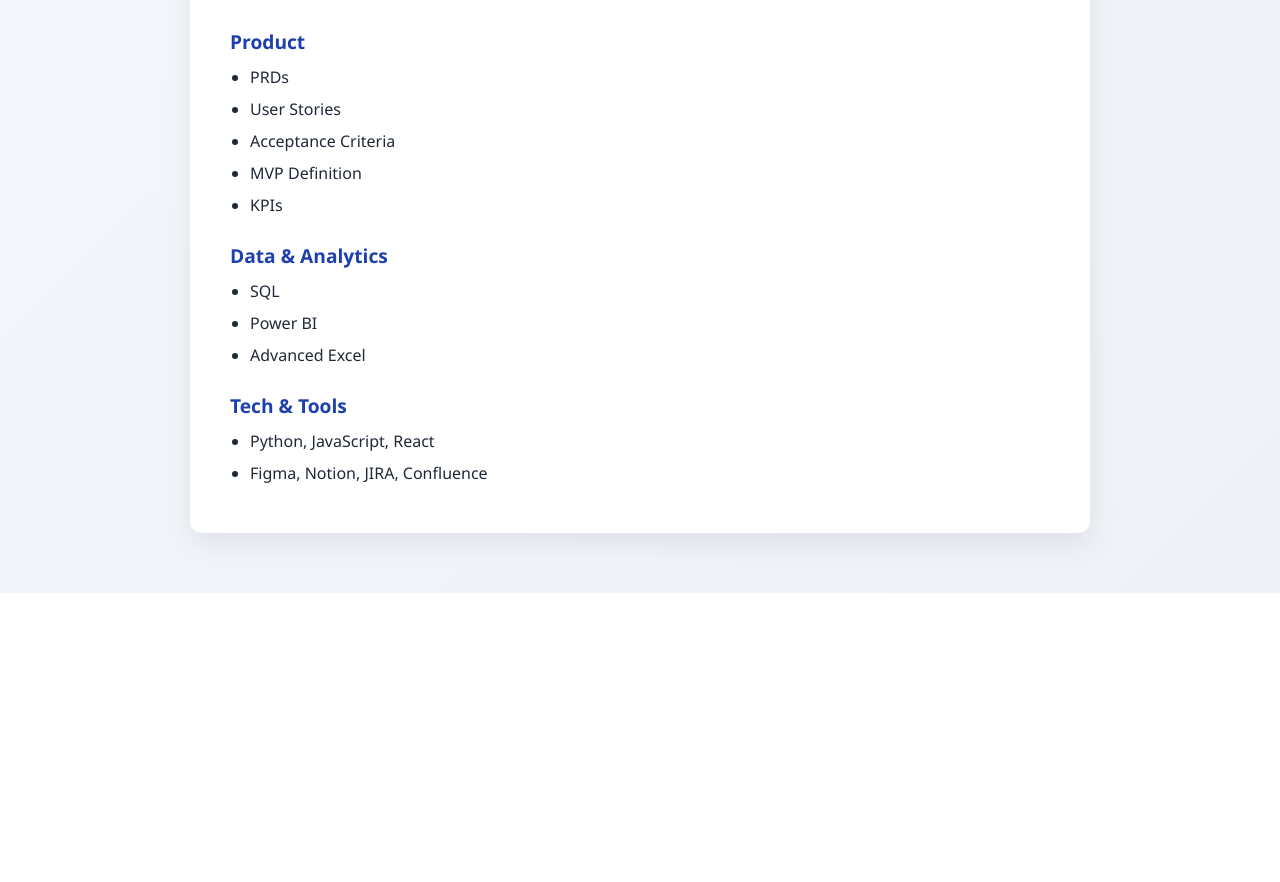
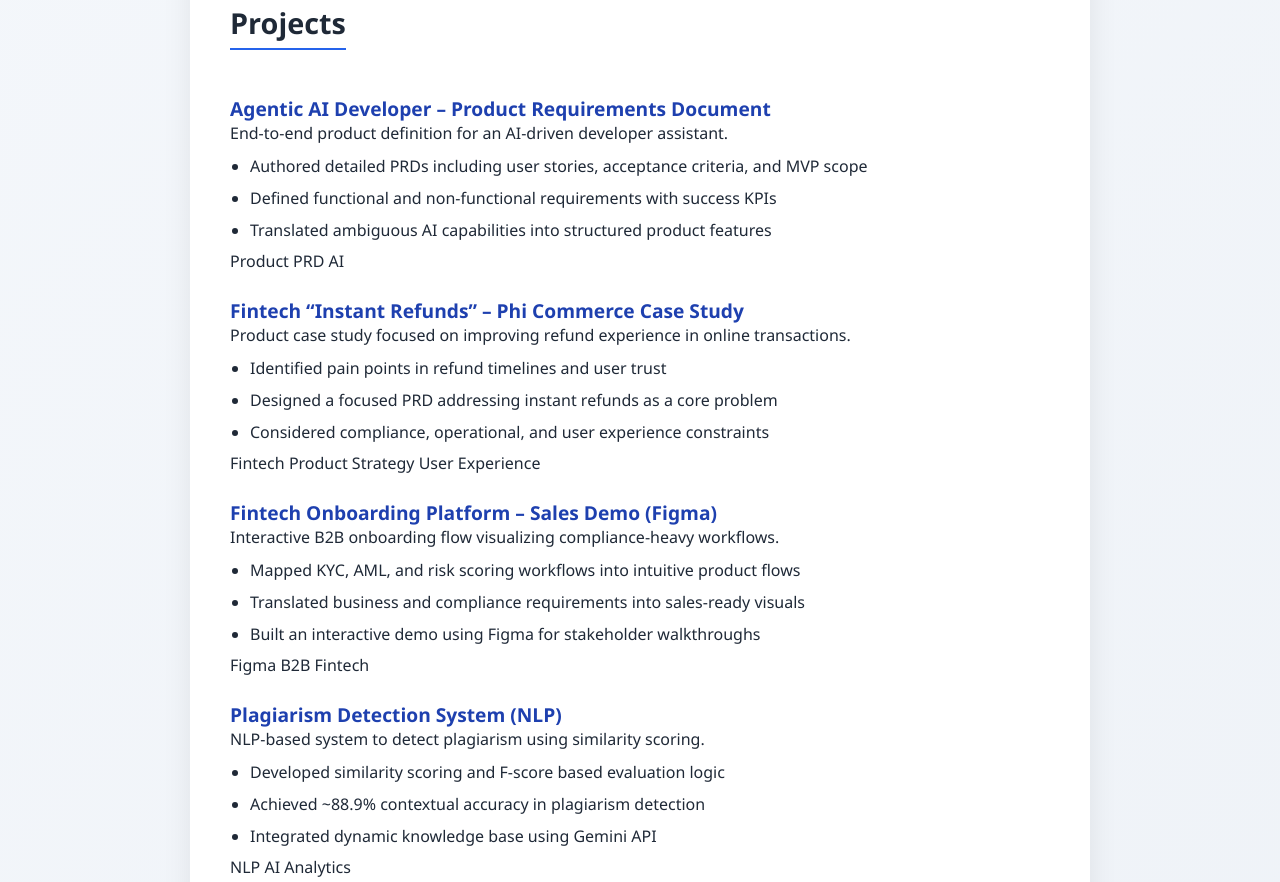
Before and after one commit to Milind-Patekar19/milind-patekar19.github.io, a plain HTML site: page index.html in a window 1280 px wide. Shown: the part 320-1202 px from the top of the page. Before the commit the page ends 913 px from the top, so only its background shows below. Drawn offline with Linux system fonts and the light colour scheme.

Commit message:
Update index.html

```diff
--- a/index.html
+++ b/index.html
@@ -19,6 +19,83 @@
 
     <section>
       <h2>Skills</h2>
+      <section class="projects">
+  <h2>Projects</h2>
+
+  <!-- Project 1 -->
+  <div class="project-card">
+    <h3>Agentic AI Developer – Product Requirements Document</h3>
+    <p class="project-context">
+      End-to-end product definition for an AI-driven developer assistant.
+    </p>
+    <ul>
+      <li>Authored detailed PRDs including user stories, acceptance criteria, and MVP scope</li>
+      <li>Defined functional and non-functional requirements with success KPIs</li>
+      <li>Translated ambiguous AI capabilities into structured product features</li>
+    </ul>
+    <div class="tags">
+      <span>Product</span>
+      <span>PRD</span>
+      <span>AI</span>
+    </div>
+  </div>
+
+  <!-- Project 2 -->
+  <div class="project-card">
+    <h3>Fintech “Instant Refunds” – Phi Commerce Case Study</h3>
+    <p class="project-context">
+      Product case study focused on improving refund experience in online transactions.
+    </p>
+    <ul>
+      <li>Identified pain points in refund timelines and user trust</li>
+      <li>Designed a focused PRD addressing instant refunds as a core problem</li>
+      <li>Considered compliance, operational, and user experience constraints</li>
+    </ul>
+    <div class="tags">
+      <span>Fintech</span>
+      <span>Product Strategy</span>
+      <span>User Experience</span>
+    </div>
+  </div>
+
+  <!-- Project 3 -->
+  <div class="project-card">
+    <h3>Fintech Onboarding Platform – Sales Demo (Figma)</h3>
+    <p class="project-context">
+      Interactive B2B onboarding flow visualizing compliance-heavy workflows.
+    </p>
+    <ul>
+      <li>Mapped KYC, AML, and risk scoring workflows into intuitive product flows</li>
+      <li>Translated business and compliance requirements into sales-ready visuals</li>
+      <li>Built an interactive demo using Figma for stakeholder walkthroughs</li>
+    </ul>
+    <div class="tags">
+      <span>Figma</span>
+      <span>B2B</span>
+      <span>Fintech</span>
+    </div>
+  </div>
+
+  <!-- Project 4 -->
+  <div class="project-card">
+    <h3>Plagiarism Detection System (NLP)</h3>
+    <p class="project-context">
+      NLP-based system to detect plagiarism using similarity scoring.
+    </p>
+    <ul>
+      <li>Developed similarity scoring and F-score based evaluation logic</li>
+      <li>Achieved ~88.9% contextual accuracy in plagiarism detection</li>
+      <li>Integrated dynamic knowledge base using Gemini API</li>
+    </ul>
+    <div class="tags">
+      <span>NLP</span>
+      <span>AI</span>
+      <span>Analytics</span>
+    </div>
+  </div>
+
+</section>
+
 
       <h3>Product</h3>
       <ul>
```
